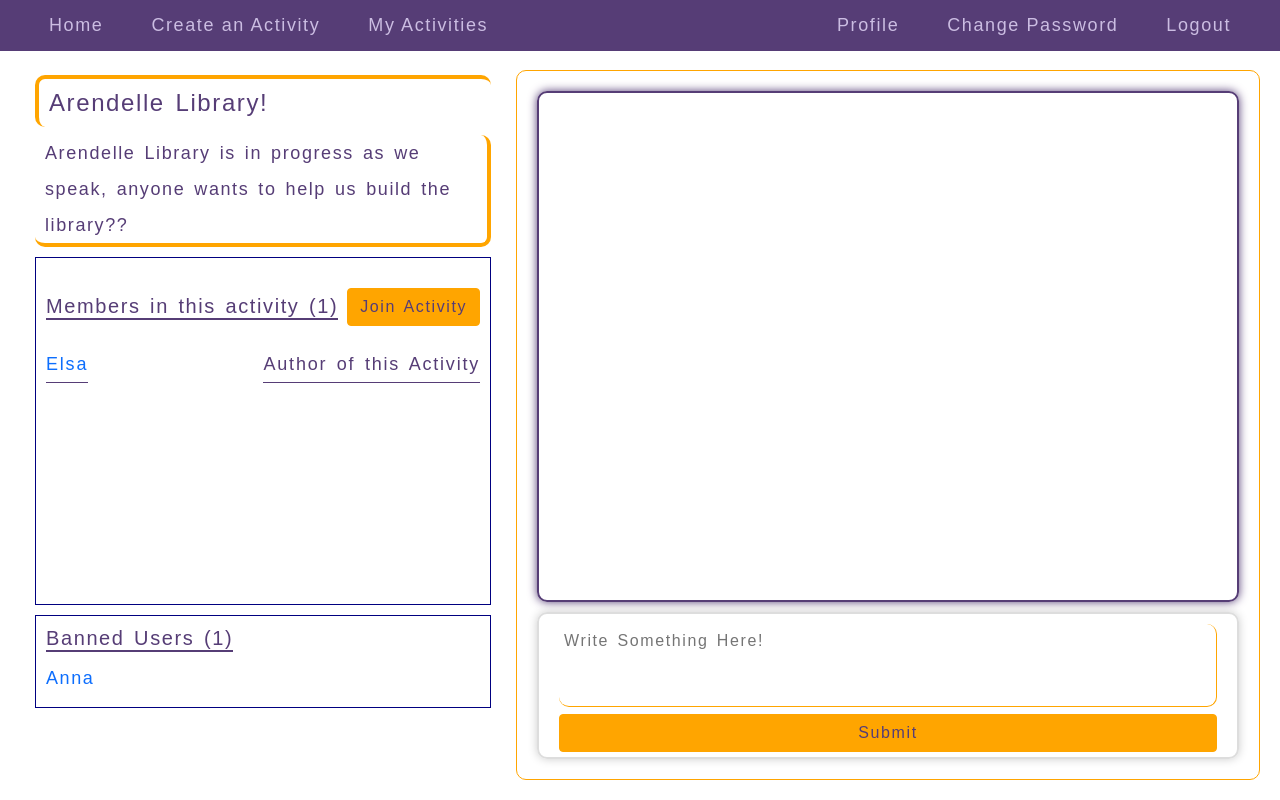
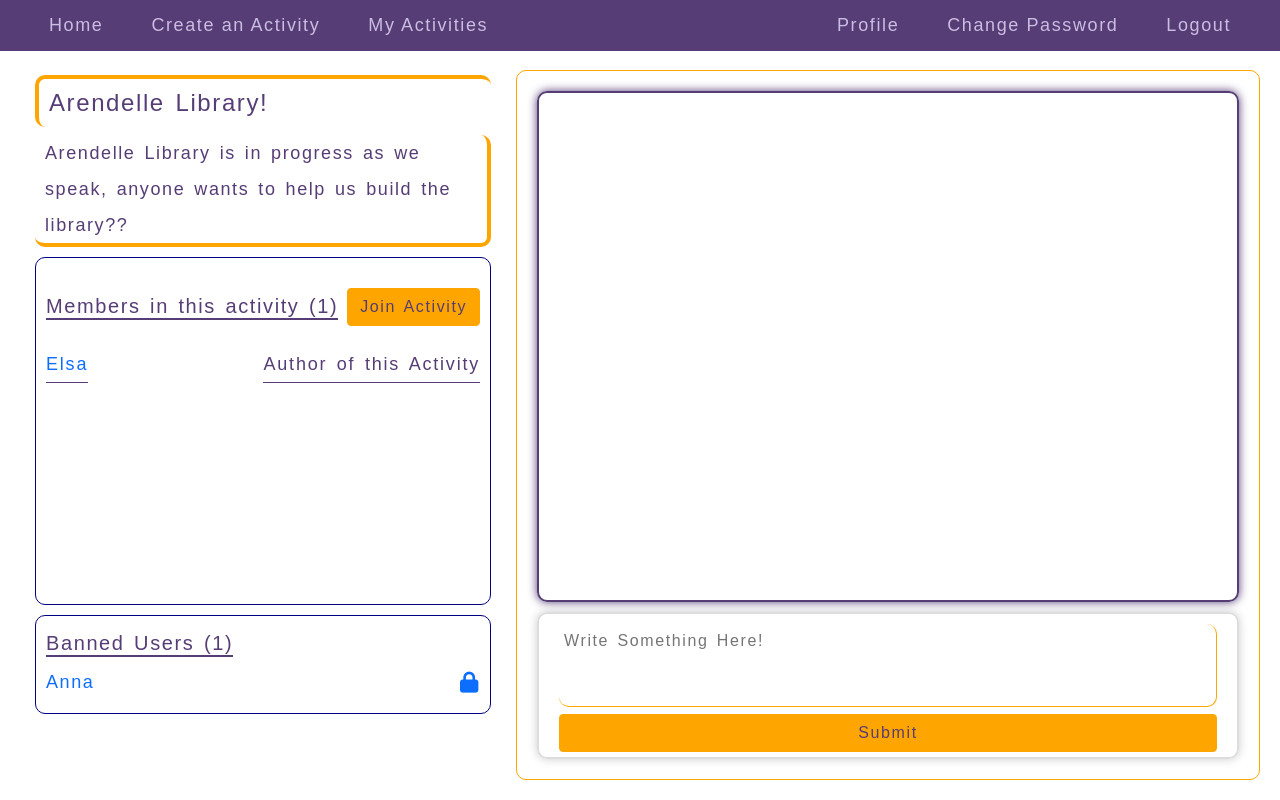
Before and after one commit to J-Varun-P/Campus-Connect, a Django app: page /activities/8 in a window 1280 px wide. Run offline with Django 3.2, Linux system fonts and the light colour scheme; a user stored in the database is signed in; data comes from the database, SQL or seed files in the repository; some libraries are stand-ins or nearby versions.

Commit message:
oh come onnnn

```diff
--- a/meet/static/meet/script.js
+++ b/meet/static/meet/script.js
@@ -1,5 +1,18 @@
 document.addEventListener('DOMContentLoaded', () => {
 
+  if(document.querySelectorAll('.ban-lock')){
+    document.querySelectorAll('.ban-lock').forEach(item => {
+      item.onmouseover = () =>{
+        item.classList.remove('fa-lock');
+        item.classList.add('fa-unlock-alt');
+      }
+      item.onmouseout = () =>{
+        item.classList.remove('fa-unlock-alt');
+        item.classList.add('fa-lock');
+      }
+    });
+
+  }
   if(document.querySelector('#profile_form')){
   document.querySelector('#profile_form').style.display = 'none';
   document.querySelector('#updatebutton').onclick = () => {
--- a/meet/static/meet/styles.css
+++ b/meet/static/meet/styles.css
@@ -73,17 +73,31 @@ html, body{
   border: 1px solid navy;
   overflow-y: auto;
   box-sizing: border-box;
+  border-radius: 10px;
 }
 
 .left_half_banned_users{
   padding: 10px;
   border: 1px solid navy;
+  border-radius: 10px;
 }
 
 .left_half_banned_users a{
-  display: block;
+    text-decoration: none;
+}
+
+.left_half_banned_users > *{
   margin: 5px 0;
-  text-decoration: none;
+}
+
+.left_half_banned_users_members{
+  display: flex;
+  align-items: center;
+}
+
+.left_half_banned_users_members .ban_lock{
+  font-size: 21px;
+  margin-left: auto;
 }
 
 .left_half_banned_users a:hover{
--- a/meet/templates/meet/activity.html
+++ b/meet/templates/meet/activity.html
@@ -43,7 +43,10 @@
     <div class="left_half_banned_users">
       <h5>Banned Users ({{ banned_users|length }})</h5>
       {% for users in banned_users %}
-        <a href="#"><p>{{ users.username }}</p></a>
+      <div class="left_half_banned_users_members">
+        <a href="{% url 'user_profile' users.username %}"><p>{{ users.username }}</p></a>
+        <a href="#" class="ban_lock"><i class="fas fa-lock ban-lock" title="unban user"></i></a>
+      </div>
         {% empty %}
           <p>No users are banned from this activity</p>
       {% endfor %}
```
